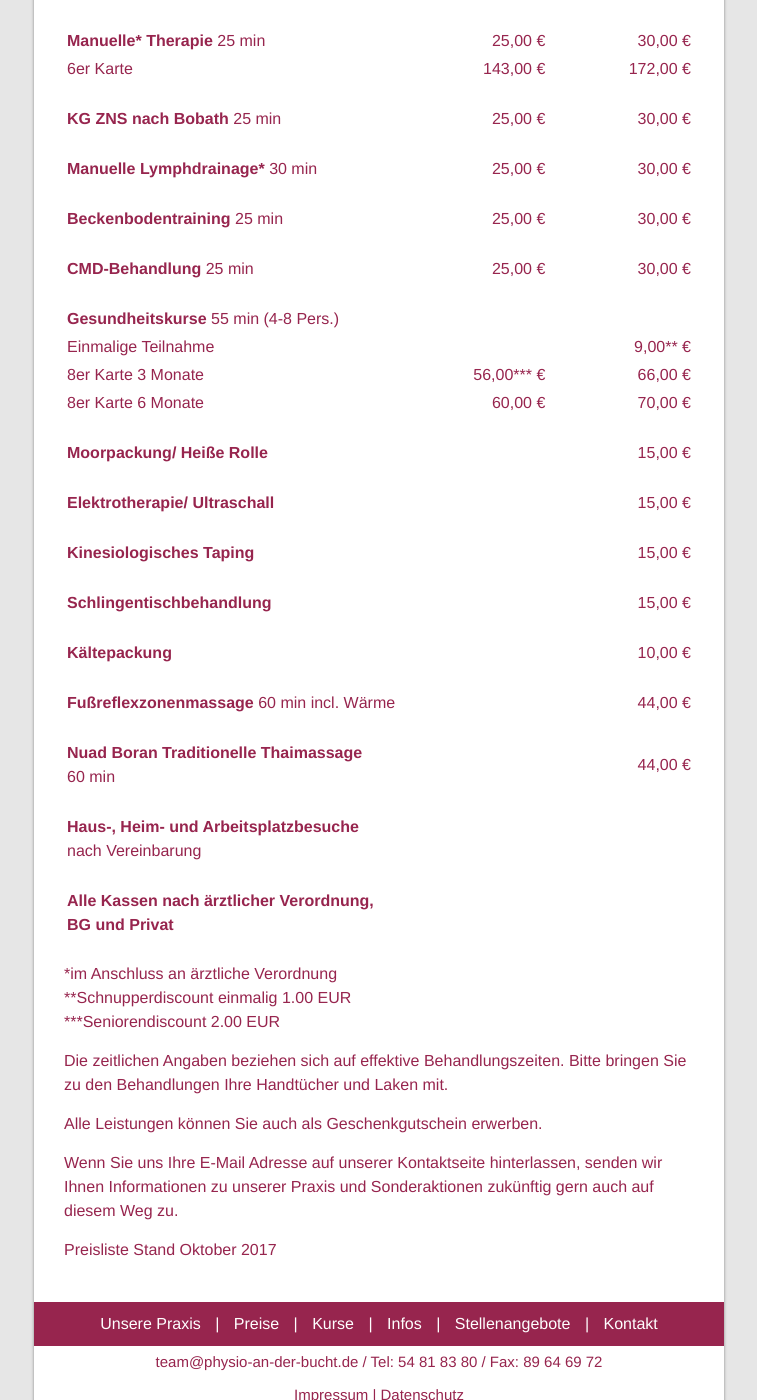
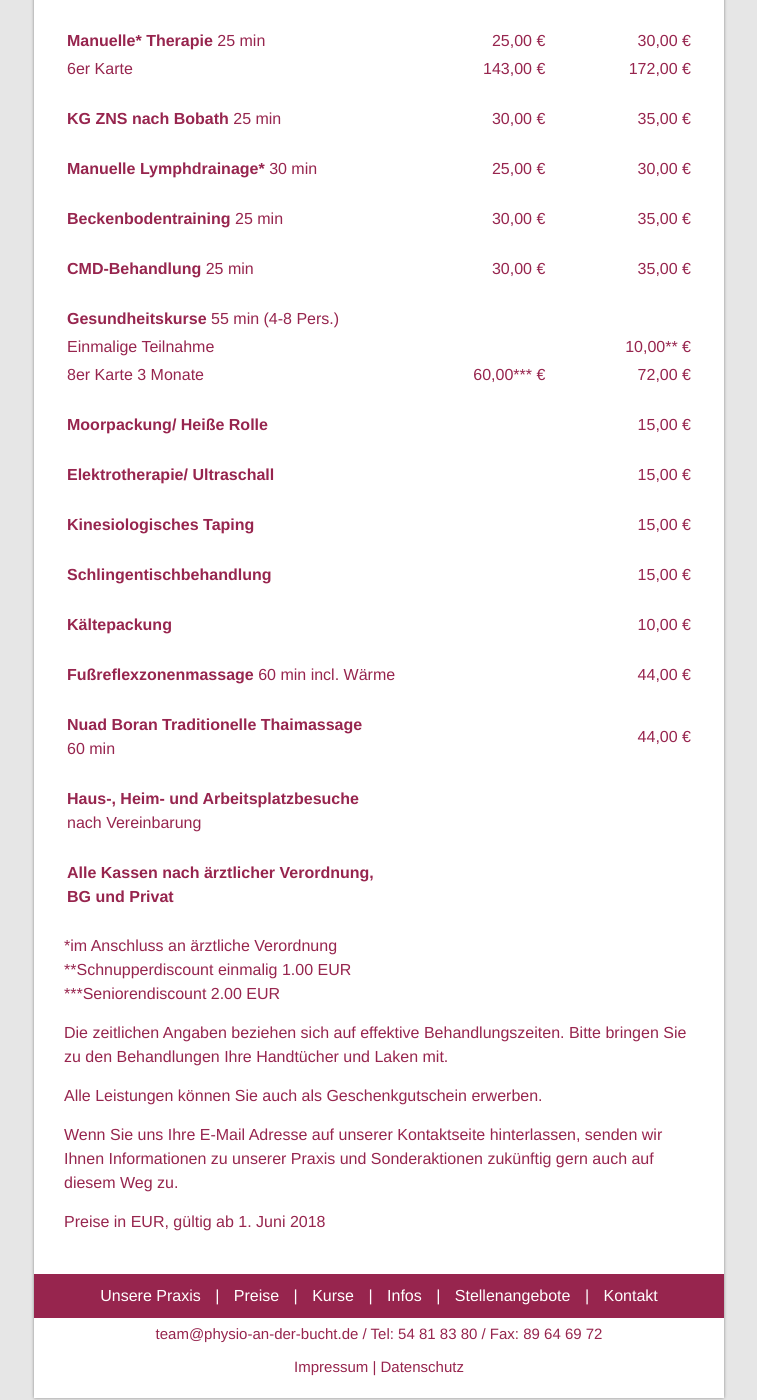
Before and after one commit to davidbasalla/physio_website_2, a Jekyll site: the page built from preise.md, in a window 1280 px wide and 1400 px high, scrolled down 565 px. Shown: the whole window, without its empty margins (261-1018 px from the left). Built offline with Jekyll 4.4.1, drawn with Linux system fonts in a browser that asks for light colours; some of the changed text lies outside the part shown.

Commit message:
Update prices to June 2018

```diff
--- a/_data/prices.json
+++ b/_data/prices.json
@@ -48,8 +48,8 @@
         [
           {
             "title":"6er Karte",
-            "gruenes_rezept":"136,00",
-             "ohne_rezept":"165,00"
+            "gruenes_rezept":"125,00",
+             "ohne_rezept":"149,00"
            }
         ]
     },
@@ -70,8 +70,8 @@
     {
       "title":"KG ZNS nach Bobath",
       "duration":"25 min",
-      "gruenes_rezept":"25,00",
-      "ohne_rezept":"30,00",
+      "gruenes_rezept":"30,00",
+      "ohne_rezept":"35,00",
     },
     {
       "title":"Manuelle Lymphdrainage*",
@@ -82,14 +82,14 @@
     {
       "title":"Beckenbodentraining",
       "duration":"25 min",
-      "gruenes_rezept":"25,00",
-      "ohne_rezept":"30,00",
+      "gruenes_rezept":"30,00",
+      "ohne_rezept":"35,00",
     },
     {
       "title":"CMD-Behandlung",
       "duration":"25 min",
-      "gruenes_rezept":"25,00",
-      "ohne_rezept":"30,00",
+      "gruenes_rezept":"30,00",
+      "ohne_rezept":"35,00",
     },
     {
       "title":"Gesundheitskurse",
@@ -101,19 +101,13 @@
           {
             "title":"Einmalige Teilnahme",
             "gruenes_rezept":"",
-            "ohne_rezept":"9,00**"
+            "ohne_rezept":"10,00**"
            },
           {
             "title":"8er Karte",
             "duration":"3 Monate",
-            "gruenes_rezept":"56,00***",
-           "ohne_rezept":"66,00"
-           },
-          {
-            "title":"8er Karte",
-            "duration":"6 Monate",
-            "gruenes_rezept":"60,00",
-            "ohne_rezept":"70,00"
+            "gruenes_rezept":"60,00***",
+           "ohne_rezept":"72,00"
            },
         ]
     },
--- a/_layouts/prices.html
+++ b/_layouts/prices.html
@@ -76,7 +76,7 @@
 Wenn Sie uns Ihre E-Mail Adresse auf unserer Kontaktseite hinterlassen, senden wir Ihnen Informationen zu unserer Praxis und Sonderaktionen zukünftig gern auch auf diesem Weg zu.
 </p>
 <p>
-Preisliste Stand Oktober 2017
+  Preise in EUR, gültig ab 1. Juni 2018
 </p>
   </div>
   </div>
```
